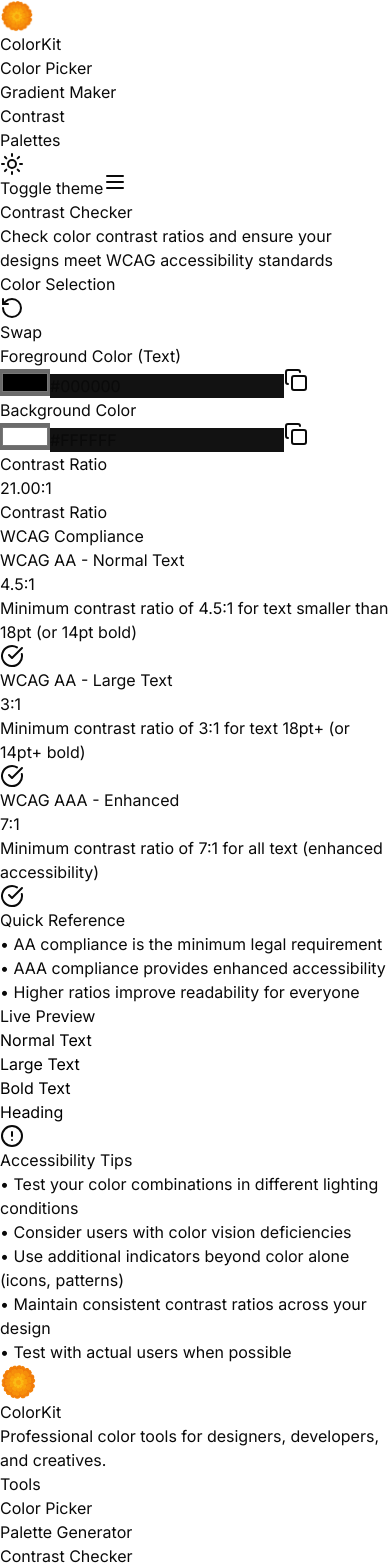
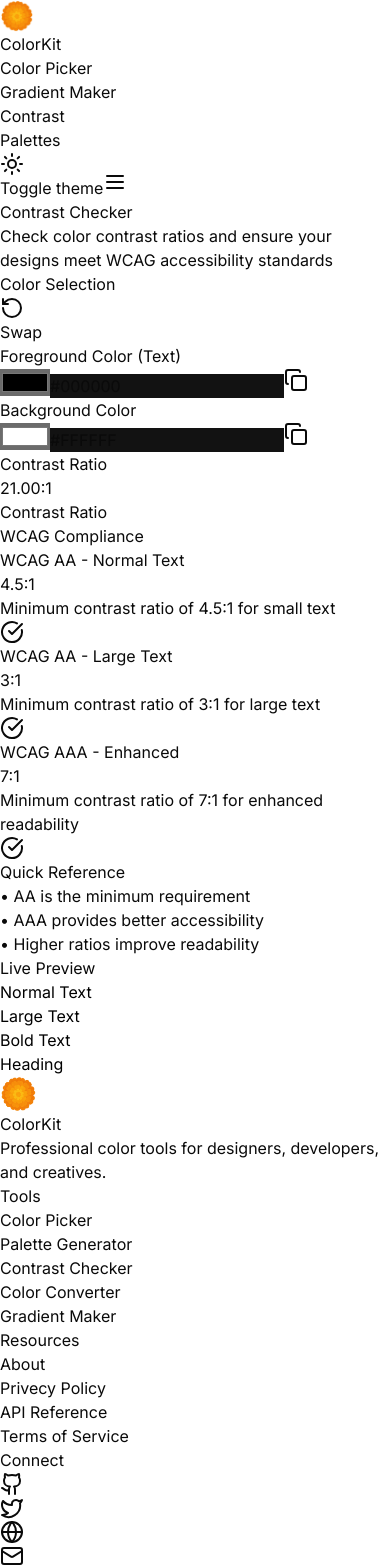
Before and after one commit to codewithdhruba01/ColorPicker, a Next.js app: page /contrast-checker in a window 390 px wide. Shown: the top 1568 px of the page. Built offline with nearby package versions, Linux system fonts and the light colour scheme.

Commit message:
Added lazy-loaded scroll animations to Contrast Checker page using Framer Motion

```diff
--- a/app/contrast-checker/page.tsx
+++ b/app/contrast-checker/page.tsx
@@ -1,6 +1,7 @@
 "use client"
 
 import { useState } from "react"
+import { motion } from "framer-motion"
 import { Navbar } from "@/components/navbar"
 import { Footer } from "@/components/footer"
 import { Card } from "@/components/ui/card"
@@ -40,36 +41,49 @@ export default function ContrastCheckerPage() {
       <div className="absolute inset-0 bg-gradient-to-br from-background via-background to-muted/20 dark:from-slate-900 dark:via-slate-950 dark:to-cyan-900/20"></div>
 
       <div className="relative z-10 flex-1 flex flex-col">
+        {/* Navbar stays static */}
         <Navbar />
 
+        {/* Page Content */}
         <main className="flex-1 container mx-auto px-4 pt-36 sm:pt-40">
-          <div className="max-w-6xl mx-auto space-y-6 sm:space-y-8">
-            <div className="text-center space-y-2">
+          <div className="max-w-6xl mx-auto space-y-8 sm:space-y-12">
+
+            {/* Header Section */}
+            <motion.div
+              className="text-center space-y-2"
+              initial={{ opacity: 0, y: 40 }}
+              whileInView={{ opacity: 1, y: 0 }}
+              viewport={{ once: true, amount: 0.2 }}
+              transition={{ duration: 0.8, ease: "easeOut" }}
+            >
               <h1 className="text-3xl sm:text-4xl md:text-5xl font-bold text-foreground dark:text-white">
                 Contrast Checker
               </h1>
               <p className="text-sm sm:text-base text-muted-foreground dark:text-white/60 max-w-2xl mx-auto">
                 Check color contrast ratios and ensure your designs meet WCAG accessibility standards
               </p>
-            </div>
+            </motion.div>
 
-            <div className="grid lg:grid-cols-2 gap-6">
+            {/* Color Selection + WCAG Compliance */}
+            <motion.div
+              className="grid lg:grid-cols-2 gap-6"
+              initial={{ opacity: 0, y: 50 }}
+              whileInView={{ opacity: 1, y: 0 }}
+              viewport={{ once: true, amount: 0.2 }}
+              transition={{ duration: 0.9, ease: "easeOut" }}
+            >
+              {/* Color Selection Card */}
               <Card className="p-6 sm:p-8 space-y-6">
                 <div className="space-y-4">
                   <div className="flex items-center justify-between">
                     <h2 className="text-xl font-semibold">Color Selection</h2>
-                    <Button
-                      variant="outline"
-                      size="sm"
-                      onClick={swapColors}
-                      className="gap-2"
-                    >
-                      <RotateCcw className="w-4 h-4" />
-                      Swap
+                    <Button variant="outline" size="sm" onClick={swapColors} className="gap-2">
+                      <RotateCcw className="w-4 h-4" /> Swap
                     </Button>
                   </div>
 
                   <div className="space-y-4">
+                    {/* Foreground Color */}
                     <div className="space-y-2">
                       <Label htmlFor="foreground">Foreground Color (Text)</Label>
                       <div className="flex gap-3">
@@ -84,22 +98,17 @@ export default function ContrastCheckerPage() {
                           value={foregroundColor.toUpperCase()}
                           onChange={(e) => {
                             const value = e.target.value
-                            if (/^#[0-9A-F]{0,6}$/i.test(value)) {
-                              setForegroundColor(value)
-                            }
+                            if (/^#[0-9A-F]{0,6}$/i.test(value)) setForegroundColor(value)
                           }}
                           className="flex-1 font-mono"
                         />
-                        <Button
-                          variant="outline"
-                          size="icon"
-                          onClick={() => copyToClipboard(foregroundColor)}
-                        >
+                        <Button variant="outline" size="icon" onClick={() => copyToClipboard(foregroundColor)}>
                           <Copy className="w-4 h-4" />
                         </Button>
                       </div>
                     </div>
 
+                    {/* Background Color */}
                     <div className="space-y-2">
                       <Label htmlFor="background">Background Color</Label>
                       <div className="flex gap-3">
@@ -114,17 +123,11 @@ export default function ContrastCheckerPage() {
                           value={backgroundColor.toUpperCase()}
                           onChange={(e) => {
                             const value = e.target.value
-                            if (/^#[0-9A-F]{0,6}$/i.test(value)) {
-                              setBackgroundColor(value)
-                            }
+                            if (/^#[0-9A-F]{0,6}$/i.test(value)) setBackgroundColor(value)
                           }}
                           className="flex-1 font-mono"
                         />
-                        <Button
-                          variant="outline"
-                          size="icon"
-                          onClick={() => copyToClipboard(backgroundColor)}
-                        >
+                        <Button variant="outline" size="icon" onClick={() => copyToClipboard(backgroundColor)}>
                           <Copy className="w-4 h-4" />
                         </Button>
                       </div>
@@ -138,36 +141,33 @@ export default function ContrastCheckerPage() {
                     <div className="text-5xl sm:text-6xl font-bold text-foreground dark:text-white mb-2">
                       {contrastRatio.toFixed(2)}:1
                     </div>
-                    <div className="text-sm text-muted-foreground dark:text-white/60">
-                      Contrast Ratio
-                    </div>
+                    <div className="text-sm text-muted-foreground dark:text-white/60">Contrast Ratio</div>
                   </div>
                 </div>
               </Card>
 
+              {/* WCAG Compliance Card */}
               <Card className="p-6 sm:p-8 space-y-6">
                 <h2 className="text-xl font-semibold">WCAG Compliance</h2>
 
                 <div className="space-y-4">
                   <ComplianceCard
                     title="WCAG AA - Normal Text"
-                    description="Minimum contrast ratio of 4.5:1 for text smaller than 18pt (or 14pt bold)"
+                    description="Minimum contrast ratio of 4.5:1 for small text"
                     ratio="4.5:1"
                     passes={wcagAANormal}
                     currentRatio={contrastRatio}
                   />
-
                   <ComplianceCard
                     title="WCAG AA - Large Text"
-                    description="Minimum contrast ratio of 3:1 for text 18pt+ (or 14pt+ bold)"
+                    description="Minimum contrast ratio of 3:1 for large text"
                     ratio="3:1"
                     passes={wcagAALarge}
                     currentRatio={contrastRatio}
                   />
-
                   <ComplianceCard
                     title="WCAG AAA - Enhanced"
-                    description="Minimum contrast ratio of 7:1 for all text (enhanced accessibility)"
+                    description="Minimum contrast ratio of 7:1 for enhanced readability"
                     ratio="7:1"
                     passes={wcagAAA}
                     currentRatio={contrastRatio}
@@ -177,81 +177,52 @@ export default function ContrastCheckerPage() {
                 <div className="pt-6 border-t">
                   <h3 className="font-semibold mb-3">Quick Reference</h3>
                   <div className="space-y-2 text-sm text-muted-foreground dark:text-white/60">
-                    <p>• AA compliance is the minimum legal requirement</p>
-                    <p>• AAA compliance provides enhanced accessibility</p>
-                    <p>• Higher ratios improve readability for everyone</p>
+                    <p>• AA is the minimum requirement</p>
+                    <p>• AAA provides better accessibility</p>
+                    <p>• Higher ratios improve readability</p>
                   </div>
                 </div>
               </Card>
-            </div>
+            </motion.div>
 
-            <Card className="p-6 sm:p-8">
-              <h2 className="text-xl font-semibold mb-6">Live Preview</h2>
-              <div className="grid sm:grid-cols-2 lg:grid-cols-4 gap-4">
-                <PreviewCard
-                  bg={backgroundColor}
-                  fg={foregroundColor}
-                  title="Normal Text"
-                  size="text-base"
-                />
-                <PreviewCard
-                  bg={backgroundColor}
-                  fg={foregroundColor}
-                  title="Large Text"
-                  size="text-2xl"
-                />
-                <PreviewCard
-                  bg={backgroundColor}
-                  fg={foregroundColor}
-                  title="Bold Text"
-                  size="text-base font-bold"
-                />
-                <PreviewCard
-                  bg={backgroundColor}
-                  fg={foregroundColor}
-                  title="Heading"
-                  size="text-3xl font-bold"
-                />
-              </div>
-            </Card>
+            {/* Live Preview */}
+            <motion.div
+              initial={{ opacity: 0, y: 60 }}
+              whileInView={{ opacity: 1, y: 0 }}
+              viewport={{ once: true, amount: 0.2 }}
+              transition={{ duration: 0.8, ease: "easeOut" }}
+            >
+              <Card className="p-6 sm:p-8">
+                <h2 className="text-xl font-semibold mb-6">Live Preview</h2>
+                <div className="grid sm:grid-cols-2 lg:grid-cols-4 gap-4">
+                  <PreviewCard bg={backgroundColor} fg={foregroundColor} title="Normal Text" size="text-base" />
+                  <PreviewCard bg={backgroundColor} fg={foregroundColor} title="Large Text" size="text-2xl" />
+                  <PreviewCard bg={backgroundColor} fg={foregroundColor} title="Bold Text" size="text-base font-bold" />
+                  <PreviewCard bg={backgroundColor} fg={foregroundColor} title="Heading" size="text-3xl font-bold" />
+                </div>
+              </Card>
+            </motion.div>
 
-            <Card className="p-6 sm:p-8 bg-gradient-to-br from-cyan-500/5 to-orange-500/5">
-              <div className="flex items-start gap-4">
-                <AlertCircle className="w-6 h-6 text-cyan-500 flex-shrink-0 mt-1" />
-                <div className="space-y-2">
-                  <h3 className="font-semibold text-lg">Accessibility Tips</h3>
-                  <ul className="space-y-2 text-sm text-muted-foreground dark:text-white/60">
-                    <li>• Test your color combinations in different lighting conditions</li>
-                    <li>• Consider users with color vision deficiencies</li>
-                    <li>• Use additional indicators beyond color alone (icons, patterns)</li>
-                    <li>• Maintain consistent contrast ratios across your design</li>
-                    <li>• Test with actual users when possible</li>
-                  </ul>
-                </div>
-              </div>
-            </Card>
+            {/* Accessibility Tips */}
+            <motion.div
+              initial={{ opacity: 0, y: 50 }}
+              whileInView={{ opacity: 1, y: 0 }}
+              viewport={{ once: true, amount: 0.2 }}
+              transition={{ duration: 0.9, ease: "easeOut" }}
+            >
+
+            </motion.div>
           </div>
         </main>
 
+        {/* Footer stays static */}
         <Footer />
       </div>
     </div>
   )
 }
 
-function ComplianceCard({
-  title,
-  description,
-  ratio,
-  passes,
-  currentRatio,
-}: {
-  title: string
-  description: string
-  ratio: string
-  passes: boolean
-  currentRatio: number
-}) {
+function ComplianceCard({ title, description, ratio, passes, currentRatio }: any) {
   return (
     <div className="p-4 rounded-lg border bg-card space-y-2">
       <div className="flex items-start justify-between gap-4">
@@ -265,9 +236,9 @@ function ComplianceCard({
           <p className="text-xs text-muted-foreground">{description}</p>
         </div>
         {passes ? (
-          <CheckCircle className="w-6 h-6 text-green-500 flex-shrink-0" />
+          <CheckCircle className="w-6 h-6 text-green-500" />
         ) : (
-          <AlertCircle className="w-6 h-6 text-orange-500 flex-shrink-0" />
+          <AlertCircle className="w-6 h-6 text-orange-500" />
         )}
       </div>
       {!passes && (
@@ -279,17 +250,7 @@ function ComplianceCard({
   )
 }
 
-function PreviewCard({
-  bg,
-  fg,
-  title,
-  size,
-}: {
-  bg: string
-  fg: string
-  title: string
-  size: string
-}) {
+function PreviewCard({ bg, fg, title, size }: any) {
   return (
     <div
       className="p-6 rounded-lg border min-h-[120px] flex items-center justify-center"
```
